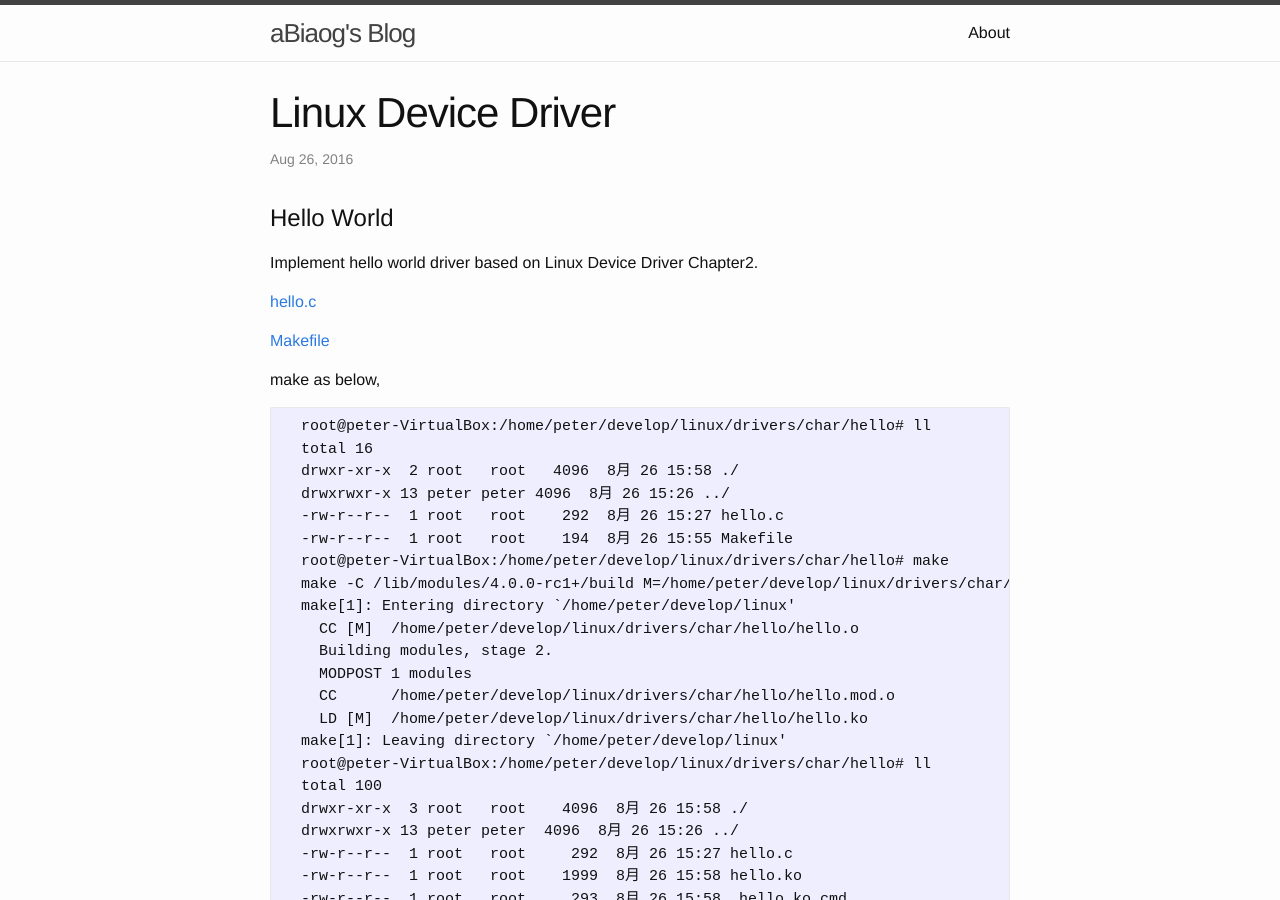
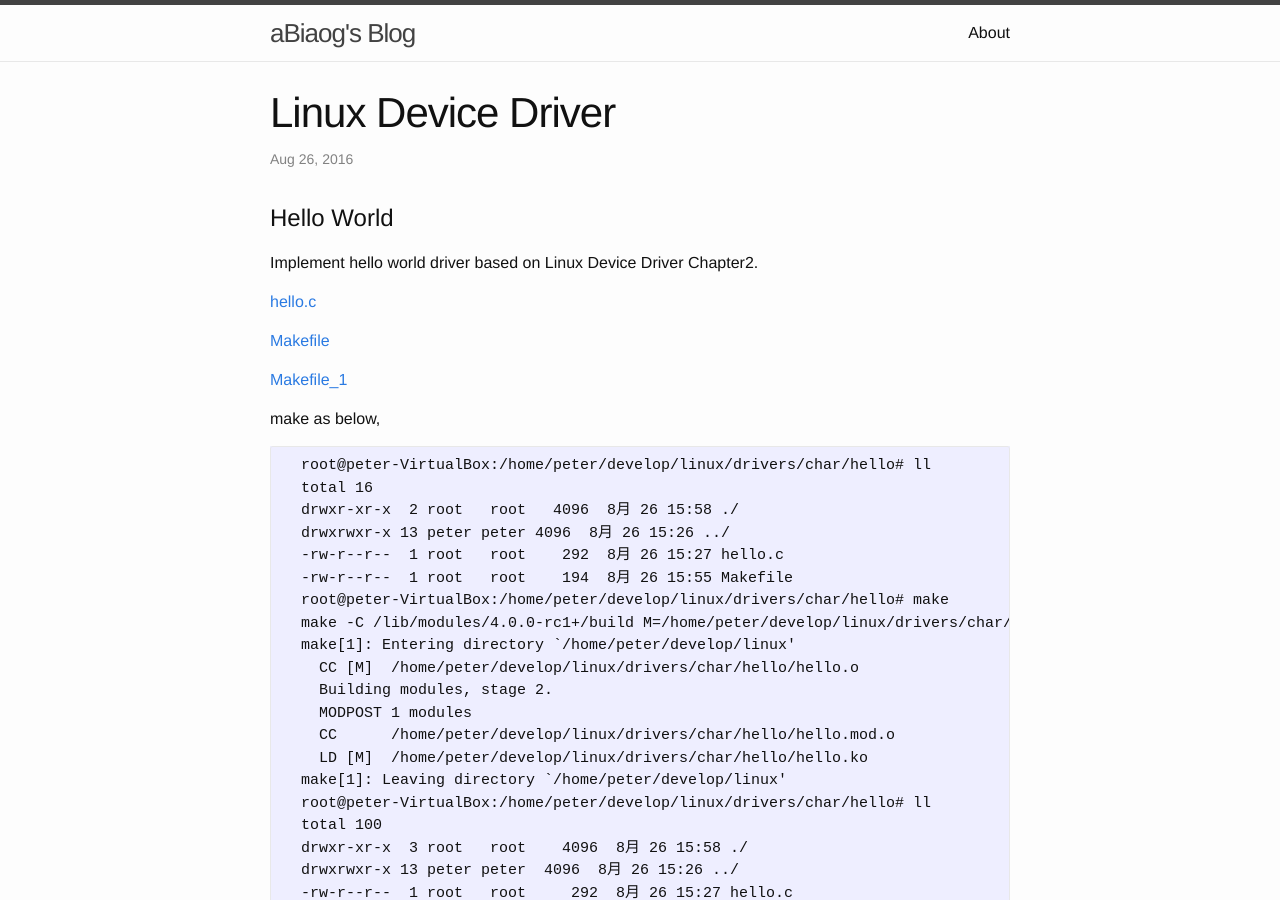
Before and after one commit to abiaog/abiaog.github.io, a Jekyll site: the page built from _posts/2016-08-26-linux-device-driver.markdown, in a window 1280 px wide and 900 px high. Built offline with Jekyll 4.4.1, drawn with Linux system fonts in a browser that asks for light colours.

Commit message:
hello world Makefile

```diff
--- a/_posts/2016-08-26-linux-device-driver.markdown
+++ b/_posts/2016-08-26-linux-device-driver.markdown
@@ -12,6 +12,8 @@ Implement hello world driver based on Linux Device Driver Chapter2.
 [hello.c](/code_for_post/ldd/hello/hello.c)
 
 [Makefile](/code_for_post/ldd/hello/Makefile)
+
+[Makefile_1](/code_for_post/ldd/hello/Makefile_1)
 
 make as below,
 
```
Also changed, not shown: 1 other file.
